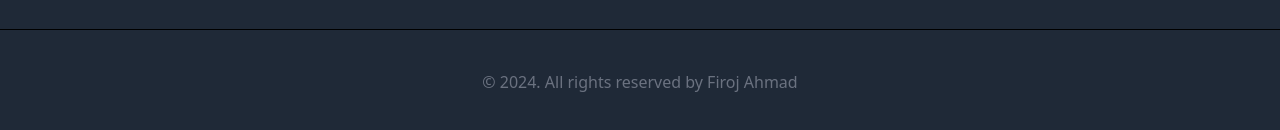
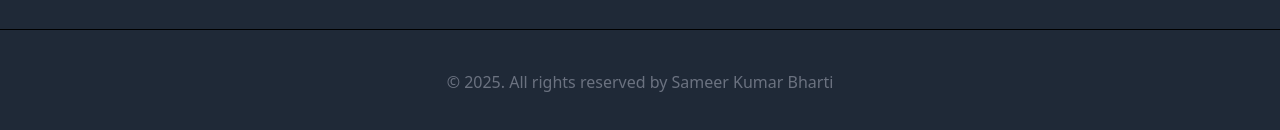
Before and after one commit to sameer-kumar-bharti/portfolio, a React (Create React App) app: page / in a window 1280 px wide. Shown: the part 6267-6397 px from the top of the page. Built offline with nearby package versions, Linux system fonts and the light colour scheme.

Commit message:
miner  modification

```diff
--- a/src/components/footer/FooterBottom.js
+++ b/src/components/footer/FooterBottom.js
@@ -4,8 +4,9 @@ const FooterBottom = () => {
   return (
     <div className="w-full py-10">
       <p className="text-center text-gray-500 text-base">
-        © 2024. All rights reserved by Firoj Ahmad
+  © {new Date().getFullYear()}. All rights reserved by Sameer Kumar Bharti
       </p>
+
     </div>
   );
 }
```
